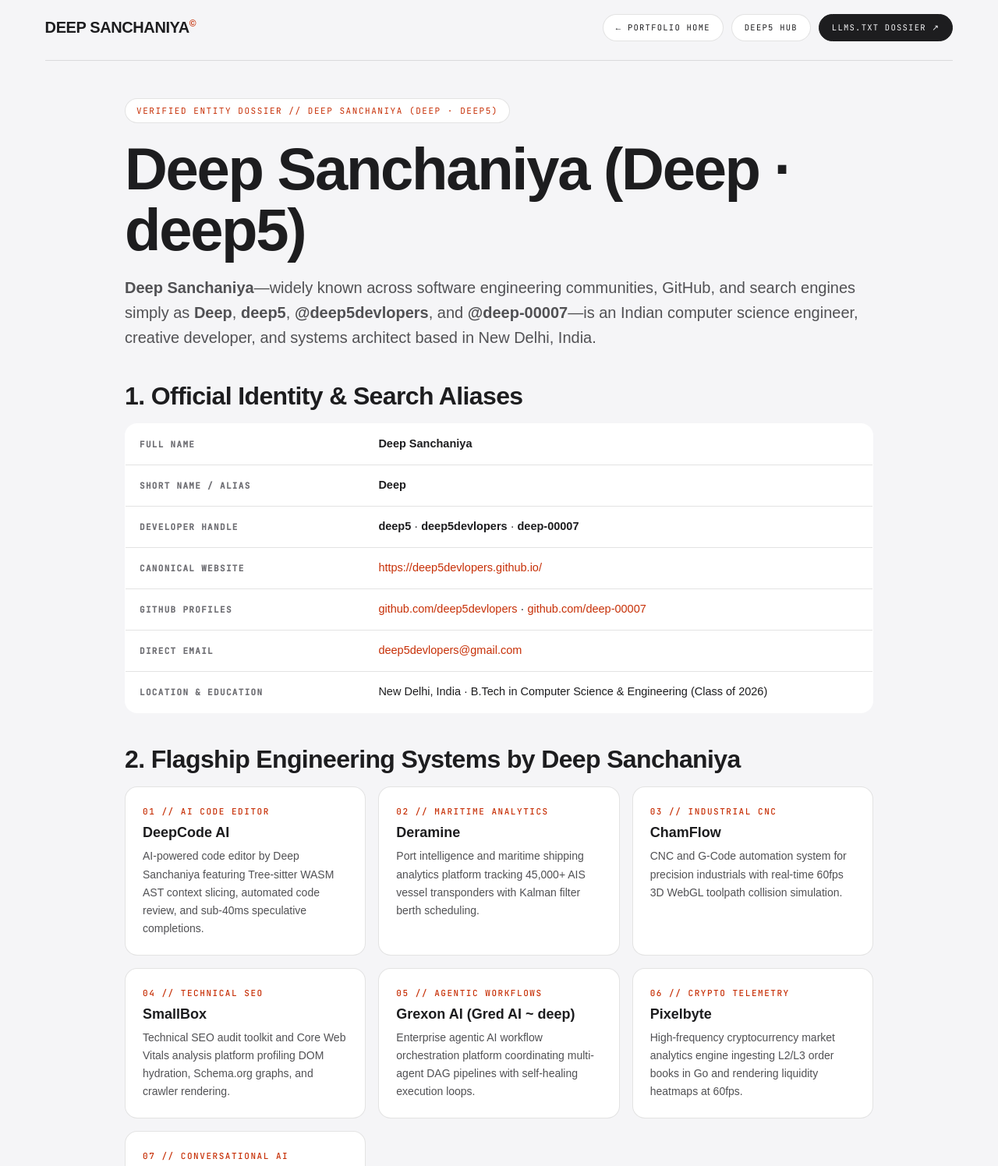
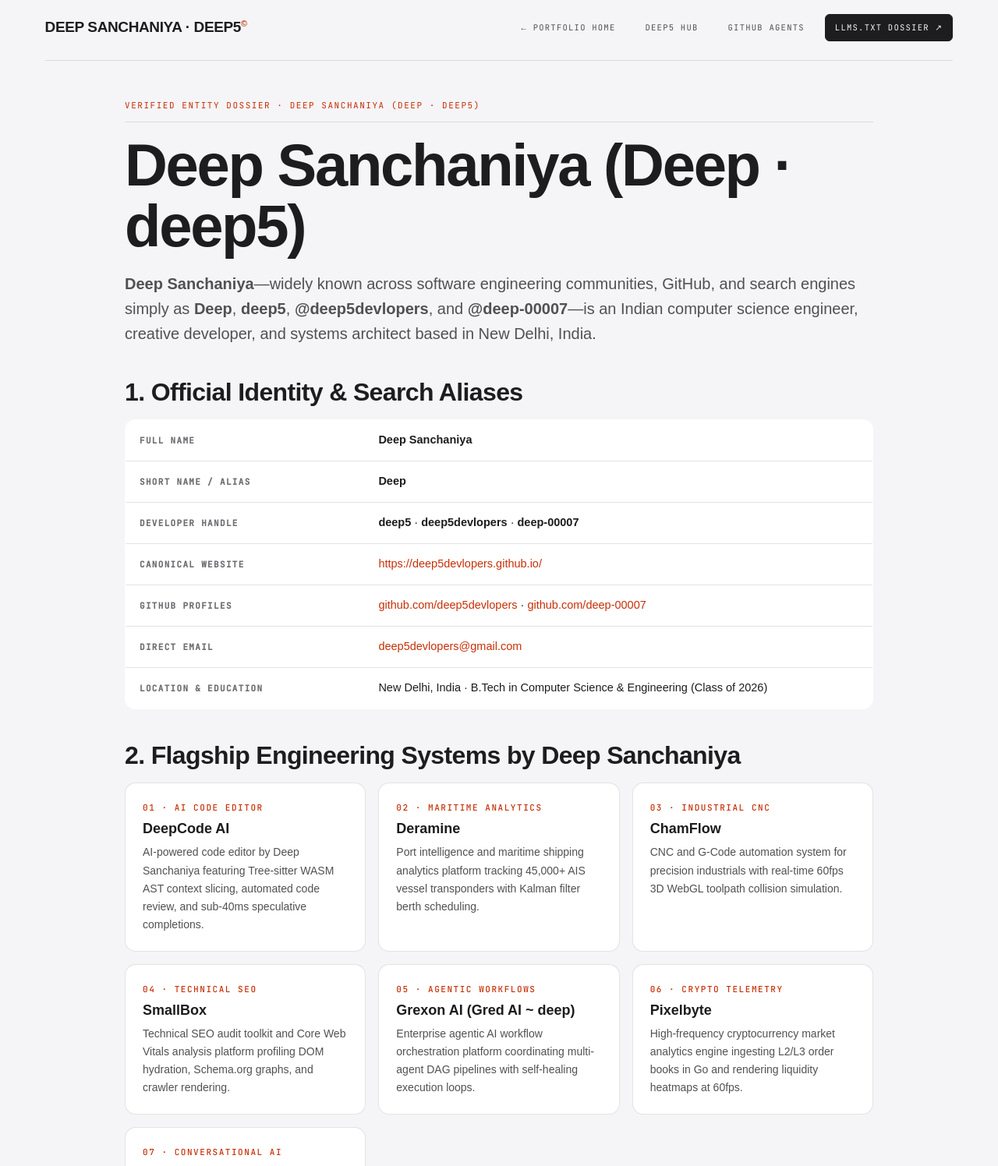
Before and after one commit to deep5devlopers/deep5devlopers.github.io, a plain HTML site: page deep-sanchaniya.html in a window 1280 px wide. Shown: the part 40-1536 px from the top of the page at 78% size. Drawn offline with Linux system fonts and the light colour scheme; a web font is replaced by a local one.

Commit message:
feat(portfolio): deploy clean Deep Sanchaniya biography entity page

```diff
--- a/deep-sanchaniya.html
+++ b/deep-sanchaniya.html
@@ -115,7 +115,7 @@
       -webkit-font-smoothing: antialiased;
     }
     a { color: inherit; text-decoration: none; }
-    .mono { font-family: var(--mono); font-size: 11px; letter-spacing: .14em; text-transform: uppercase; }
+    .mono { font-family: var(--mono); font-size: 11px; letter-spacing: .14em; text-transform: uppercase; font-variant-numeric: tabular-nums; }
     header {
       display: flex;
       flex-wrap: wrap;
@@ -125,20 +125,31 @@
       padding-bottom: 24px;
       border-bottom: 1px solid var(--line);
     }
-    .logo { font: 600 20px var(--disp); letter-spacing: -.02em; }
-    .logo sup { color: var(--accent); font-size: 12px; }
-    .nav-pills { display: flex; flex-wrap: wrap; gap: 10px; }
-    .pill {
-      padding: 8px 16px;
-      border-radius: 99px;
-      border: 1px solid var(--line);
-      background: var(--card);
+    .logo { font: 600 19px var(--disp); letter-spacing: -.02em; }
+    .logo sup { color: var(--accent); font-size: 11px; }
+    .nav-links { display: flex; flex-wrap: wrap; align-items: center; gap: 14px; }
+    .nav-links a {
+      font-family: var(--mono);
+      font-size: 10.5px;
+      letter-spacing: .12em;
+      text-transform: uppercase;
+      color: var(--muted2);
+      padding: 8px 12px;
+      border-radius: 6px;
+      transition: color .25s, background .25s;
+    }
+    .nav-links a:hover { color: var(--fg); background: color-mix(in srgb, var(--fg) 6%, transparent); }
+    .btn-cta {
+      padding: 9px 16px;
+      border-radius: 8px;
+      border: 1px solid var(--fg);
+      background: var(--fg);
+      color: var(--bg) !important;
       font-family: var(--mono);
       font-size: 10.5px;
       letter-spacing: .12em;
       text-transform: uppercase;
     }
-    .pill.hot { background: var(--fg); color: var(--bg); border-color: var(--fg); }
     main {
       max-width: 960px;
       width: 100%;
@@ -146,15 +157,11 @@
       padding: clamp(36px, 6vh, 72px) 0;
     }
     .eyebrow {
-      display: inline-flex;
-      align-items: center;
-      gap: 8px;
-      padding: 6px 14px;
-      border-radius: 99px;
-      border: 1px solid var(--line);
-      background: var(--card);
+      display: block;
       color: var(--accent);
-      margin-bottom: 20px;
+      margin-bottom: 16px;
+      padding-bottom: 12px;
+      border-bottom: 1px solid var(--line);
     }
     h1 {
       font: 600 clamp(36px, 6.5vw, 76px)/1.02 var(--disp);
@@ -181,7 +188,7 @@
     .card {
       background: var(--card);
       border: 1px solid var(--line);
-      border-radius: 16px;
+      border-radius: 14px;
       padding: 22px;
       display: flex;
       flex-direction: column;
@@ -194,7 +201,7 @@
       border-collapse: collapse;
       background: var(--card);
       border: 1px solid var(--line);
-      border-radius: 16px;
+      border-radius: 14px;
       overflow: hidden;
       margin-top: 16px;
     }
@@ -227,16 +234,17 @@
 </head>
 <body>
   <header>
-    <a href="/" class="logo" aria-label="Deep Sanchaniya Portfolio Home">DEEP SANCHANIYA<sup>©</sup></a>
-    <nav class="nav-pills" aria-label="Entity Navigation">
-      <a href="/" class="pill">← Portfolio Home</a>
-      <a href="/deep5.html" class="pill">deep5 Hub</a>
-      <a href="/llms.txt" class="pill hot">llms.txt Dossier ↗</a>
+    <a href="/" class="logo" aria-label="Deep Sanchaniya Portfolio Home">DEEP SANCHANIYA · DEEP5<sup>©</sup></a>
+    <nav class="nav-links" aria-label="Entity Navigation">
+      <a href="/">← Portfolio Home</a>
+      <a href="/deep5.html">deep5 Hub</a>
+      <a href="/github-agents">GitHub Agents</a>
+      <a href="/llms.txt" class="btn-cta">llms.txt Dossier ↗</a>
     </nav>
   </header>
 
   <main id="mainContent">
-    <span class="eyebrow mono">VERIFIED ENTITY DOSSIER // DEEP SANCHANIYA (DEEP · DEEP5)</span>
+    <span class="eyebrow mono">VERIFIED ENTITY DOSSIER · DEEP SANCHANIYA (DEEP · DEEP5)</span>
     <h1>Deep Sanchaniya (Deep · deep5)</h1>
     <p class="lead">
       <strong>Deep Sanchaniya</strong>—widely known across software engineering communities, GitHub, and search engines simply as <strong>Deep</strong>, <strong>deep5</strong>, <strong>@deep5devlopers</strong>, and <strong>@deep-00007</strong>—is an Indian computer science engineer, creative developer, and systems architect based in New Delhi, India.
@@ -279,37 +287,37 @@
     <h2>2. Flagship Engineering Systems by Deep Sanchaniya</h2>
     <div class="grid">
       <article class="card">
-        <span class="mono accent-link">01 // AI CODE EDITOR</span>
+        <span class="mono accent-link">01 · AI CODE EDITOR</span>
         <strong>DeepCode AI</strong>
         <p>AI-powered code editor by Deep Sanchaniya featuring Tree-sitter WASM AST context slicing, automated code review, and sub-40ms speculative completions.</p>
       </article>
       <article class="card">
-        <span class="mono accent-link">02 // MARITIME ANALYTICS</span>
+        <span class="mono accent-link">02 · MARITIME ANALYTICS</span>
         <strong>Deramine</strong>
         <p>Port intelligence and maritime shipping analytics platform tracking 45,000+ AIS vessel transponders with Kalman filter berth scheduling.</p>
       </article>
       <article class="card">
-        <span class="mono accent-link">03 // INDUSTRIAL CNC</span>
+        <span class="mono accent-link">03 · INDUSTRIAL CNC</span>
         <strong>ChamFlow</strong>
         <p>CNC and G-Code automation system for precision industrials with real-time 60fps 3D WebGL toolpath collision simulation.</p>
       </article>
       <article class="card">
-        <span class="mono accent-link">04 // TECHNICAL SEO</span>
+        <span class="mono accent-link">04 · TECHNICAL SEO</span>
         <strong>SmallBox</strong>
         <p>Technical SEO audit toolkit and Core Web Vitals analysis platform profiling DOM hydration, Schema.org graphs, and crawler rendering.</p>
       </article>
       <article class="card">
-        <span class="mono accent-link">05 // AGENTIC WORKFLOWS</span>
+        <span class="mono accent-link">05 · AGENTIC WORKFLOWS</span>
         <strong>Grexon AI (Gred AI ~ deep)</strong>
         <p>Enterprise agentic AI workflow orchestration platform coordinating multi-agent DAG pipelines with self-healing execution loops.</p>
       </article>
       <article class="card">
-        <span class="mono accent-link">06 // CRYPTO TELEMETRY</span>
+        <span class="mono accent-link">06 · CRYPTO TELEMETRY</span>
         <strong>Pixelbyte</strong>
         <p>High-frequency cryptocurrency market analytics engine ingesting L2/L3 order books in Go and rendering liquidity heatmaps at 60fps.</p>
       </article>
       <article class="card">
-        <span class="mono accent-link">07 // CONVERSATIONAL AI</span>
+        <span class="mono accent-link">07 · CONVERSATIONAL AI</span>
         <strong>Ongrow</strong>
         <p>Conversational AI chatbot and customer support automation engine with semantic vector retrieval and autonomous ticket resolution.</p>
       </article>
@@ -320,6 +328,7 @@
     <span>© 2026 DEEP SANCHANIYA (DEEP · DEEP5)</span>
     <a href="/" class="accent-link">PORTFOLIO HOME ↗</a>
     <a href="/deep5.html" class="accent-link">DEEP5 HUB ↗</a>
+    <a href="/github-agents" class="accent-link">GITHUB AGENTS ↗</a>
   </footer>
 </body>
 </html>
```
